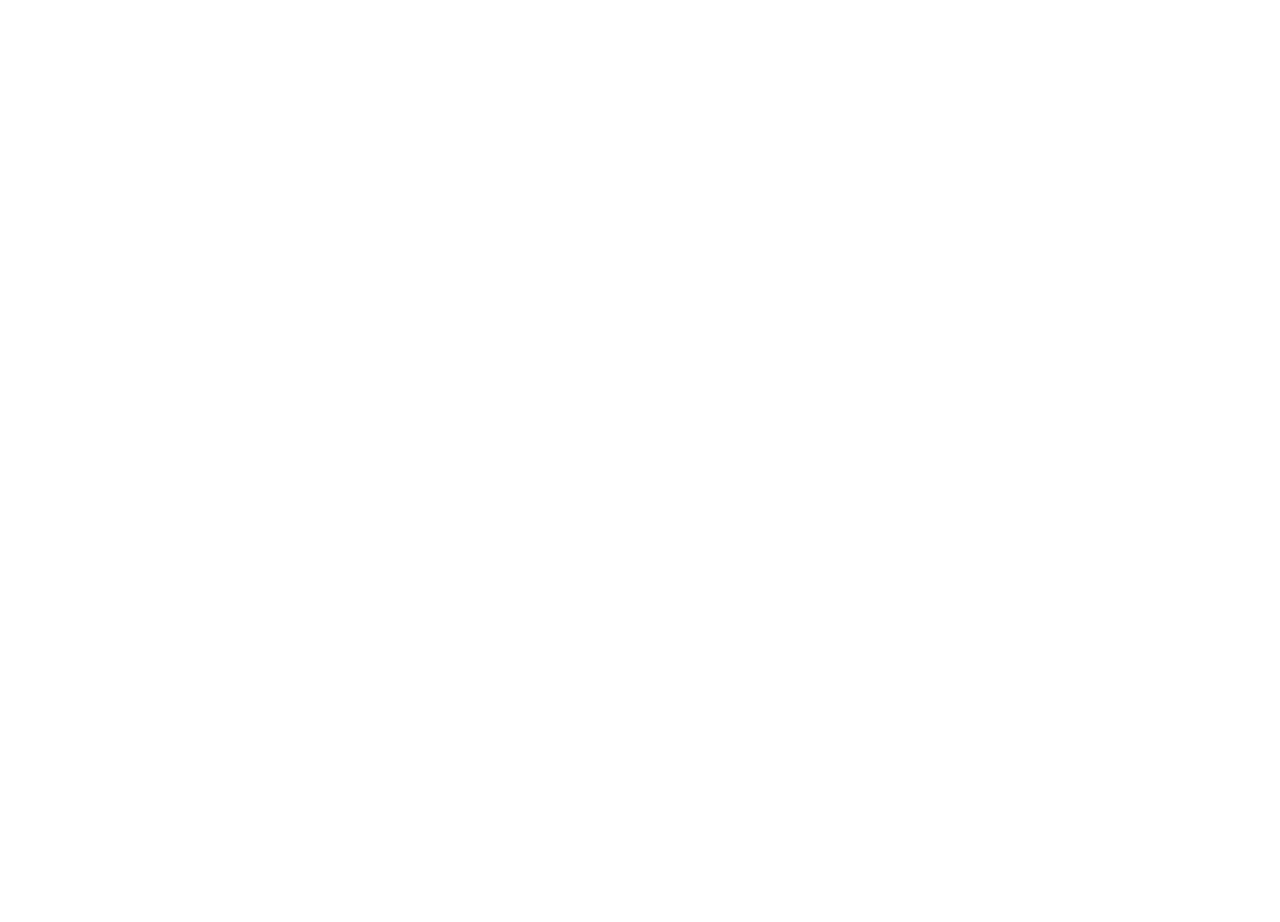
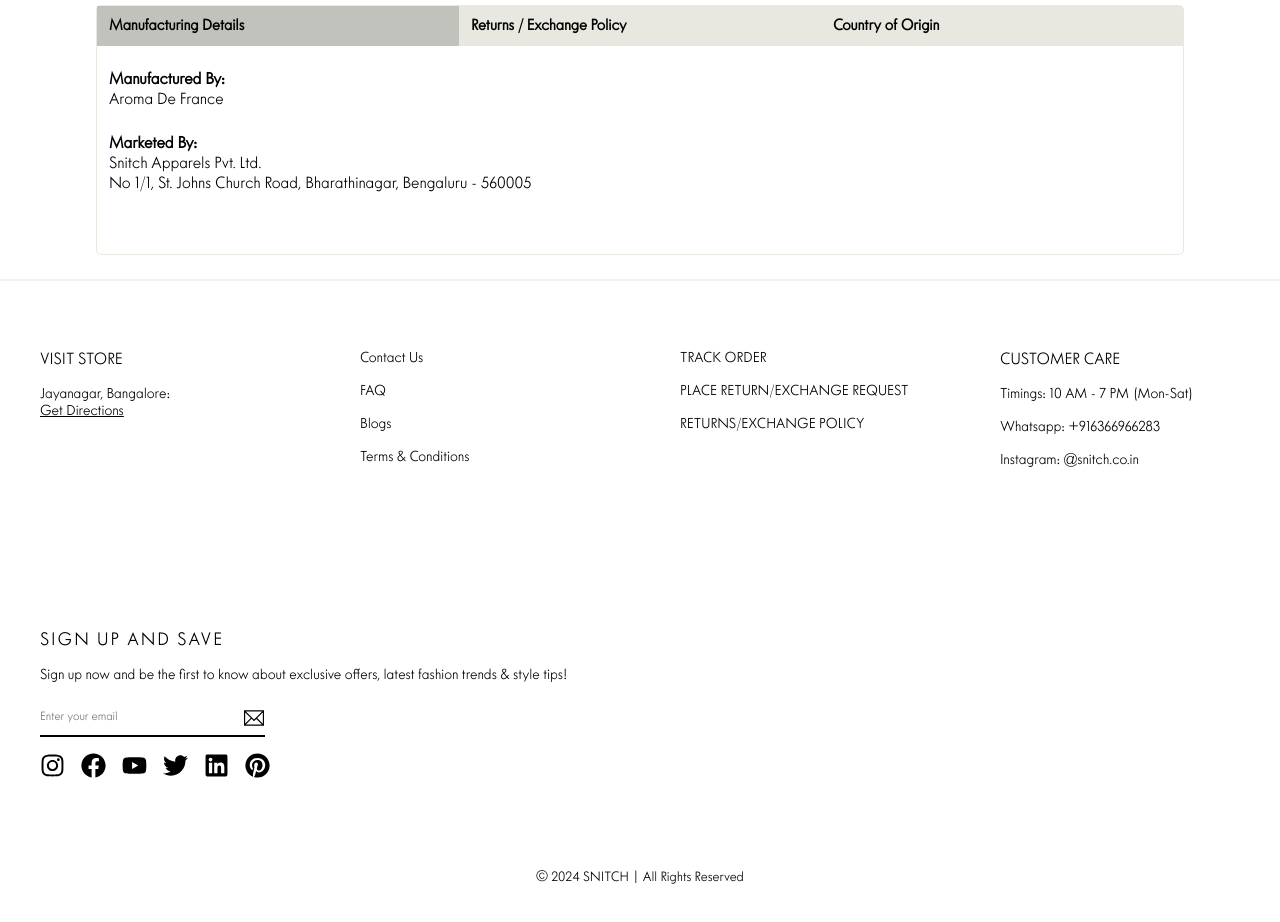
Before and after one commit to Anubhavgupta14/snitch_clone, a Next.js app: page /detail in a window 1280 px wide. Shown: the part 1560-2482 px from the top of the page. Before the commit the page ends 1006 px from the top, so only its background shows below. Built offline with nearby package versions, Linux system fonts and the light colour scheme.

Commit message:
second page complete

```diff
--- a/components/detail.jsx
+++ b/components/detail.jsx
@@ -5,8 +5,22 @@ import { FiMinus } from "react-icons/fi";
 import { IoIosArrowDown } from "react-icons/io";
 import { FaPlus } from "react-icons/fa6";
 import { CiHeart } from "react-icons/ci";
+import Footer from "../components/footer"
 
 const detail = () => {
+    const [active1, setactive1] = useState(true)
+    const [active2, setactive2] = useState(false)
+    const [active3, setactive3] = useState(false)
+    const items = [
+        {
+            name:'Colossal Checks Cream Shirt',
+            img:'https://cdn.shopify.com/s/files/1/0420/7073/7058/files/4MSS2625-01-M36.jpg?v=1705060547&width=600',
+        },
+        {
+            name: "Whiffy Blue Shirt",
+            img: "https://cdn.shopify.com/s/files/1/0420/7073/7058/files/4MSS2496-01-M14.jpg?v=1704966730&width=800"
+        }
+    ]
   const [qty, setqty] = useState(1);
   const [active, setactive] = useState(false);
   const [active_offer, setactive_offer] = useState(false);
@@ -27,6 +41,7 @@ const detail = () => {
     },
   ];
   return (
+    <>
     <div className="detail-main">
       <div className="div-photo">
         <div className="more-img">
@@ -254,6 +269,68 @@ const detail = () => {
         </div>
       </div>
     </div>
+    <div className="recent-div">
+        <div className="br3"></div>
+        <p className="p-head">RECENTLY VIEWED</p>
+        <div className="detail-items">
+            {items.map((el,i)=>(
+                <div key={i} style={{cursor:'pointer'}}>
+                    <Image src={el.img} width={250} height={380}/>
+                    <p style={{textAlign:'center'}}>{el.name}</p>
+                </div>
+            ))}
+        </div>
+        <div className="manu-detail">
+            <div className="tab">
+                <div className={active1?'tab1 bg_change':'tab1'} onClick={()=>{
+                setactive1(true);
+                setactive2(false);
+                setactive3(false);
+            }}>
+                    <p>Manufacturing Details</p>
+                </div>
+                <div className={active2?'tab1 bg_change':'tab1'} onClick={()=>{
+                setactive1(false);
+                setactive2(true);
+                setactive3(false);
+            }}>
+                    <p>Returns / Exchange Policy</p>
+                </div>
+                <div className={active3?'tab1 bg_change':'tab1'} onClick={()=>{
+                setactive1(false);
+                setactive2(false);
+                setactive3(true);
+            }}>
+                    <p>Country of Origin</p>
+                </div>
+            </div>
+            <div className={active1? 'tab2':'tab2 dis'}>
+                <div className="subtab">
+                    <p style={{fontWeight:'600'}}>Manufactured By:</p>
+                    <p>Aroma De France</p>
+                </div>
+                <div className="subtab">
+                    <p style={{fontWeight:'600'}}>Marketed By:</p>
+                    <p>Snitch Apparels Pvt. Ltd.</p>
+                    <p style={{marginBottom:'2vh'}}>No 1/1, St. Johns Church Road, Bharathinagar, Bengaluru - 560005</p>
+                </div>
+            </div>
+            <div className={active2? 'tab2':'tab2 dis'}>
+                <div className="subtab">
+                    <p>This product is not eligible for Returns or Exchanges.</p>
+                    <p>For more details on our Returns & Exchange Policies, please <span style={{fontWeight:'600'}}>click here․</span></p>
+                </div>
+            </div>
+            <div className={active3? 'tab2':'tab2 dis'}>
+                <div className="subtab">
+                    <p>India</p>
+                </div>
+            </div>
+        </div>
+        <div className="br3"></div>
+    </div>
+    <Footer/>
+    </>
   );
 };
 
--- /dev/null
+++ b/components/footer.jsx
@@ -0,0 +1,84 @@
+import React, { useState } from "react";
+import { FaPinterest } from "react-icons/fa";
+import { FaInstagram } from "react-icons/fa";
+import { FaFacebook, FaYoutube, FaTwitter, FaLinkedin } from "react-icons/fa";
+import { TfiEmail } from "react-icons/tfi";
+
+const footer = () => {
+  const [active, setactive] = useState(false);
+  return (
+    <div className="main-footer">
+      <div className="footer-detail">
+        <div className="f1">
+          <p style={{ fontSize: "18px", marginBottom: "2vh" }}>VISIT STORE</p>
+          <p>Jayanagar, Bangalore:</p>
+          <p style={{ textDecoration: "underline", cursor: "pointer" }}>
+            Get Directions
+          </p>
+        </div>
+        <div className="f1">
+          <p className="p-mar">Contact Us</p>
+          <p className="p-mar">FAQ</p>
+          <p className="p-mar">Blogs</p>
+          <p className="p-mar">Terms & Conditions</p>
+        </div>
+        <div className="f1">
+          <p className="p-mar">TRACK ORDER</p>
+          <p className="p-mar">PLACE RETURN/EXCHANGE REQUEST</p>
+          <p className="p-mar">RETURNS/EXCHANGE POLICY</p>
+        </div>
+        <div className="f1">
+          <p style={{ fontSize: "18px", marginBottom: "2vh" }}>CUSTOMER CARE</p>
+          <p className="p-mar">Timings: 10 AM - 7 PM (Mon-Sat)</p>
+          <p className="p-mar">
+            Whatsapp: <span>+916366966283</span>
+          </p>
+          <p className="p-mar">Instagram: @snitch.co.in</p>
+        </div>
+      </div>
+      <div className="sign-div">
+        <p
+          style={{
+            fontSize: "20px",
+            letterSpacing: "2px",
+            marginBottom: "2vh",
+          }}
+        >
+          SIGN UP AND SAVE
+        </p>
+        <p style={{ marginBottom: "2vh" }}>
+          Sign up now and be the first to know about exclusive offers, latest
+          fashion trends & style tips!
+        </p>
+        <div style={{ display: "flex", alignItems: "center" }}>
+          <div style={{ position: "relative" }}>
+            <input
+              className="input"
+              placeholder="Enter your email"
+              onClick={() => {
+                setactive(true);
+              }}
+            ></input>
+            <TfiEmail className={active ? "mail-logo dis" : "mail-logo"} />
+          <p className={active ? "mail-logo" : "mail-logo dis"} style={{fontSize:'18px'}}>Subscribe</p>
+          </div>
+        </div>
+        <div className="social">
+          <FaInstagram />
+          <FaFacebook />
+          <FaYoutube />
+          <FaTwitter />
+          <FaLinkedin />
+          <FaPinterest />
+        </div>
+      </div>
+      <div style={{ marginBlock: "5vh" }}>
+        <p style={{ textAlign: "center", fontSize: "15px" }}>
+          © 2024 SNITCH | All Rights Reserved
+        </p>
+      </div>
+    </div>
+  );
+};
+
+export default footer;
--- a/pages/_app.js
+++ b/pages/_app.js
@@ -2,6 +2,7 @@ import '@/styles/globals.css'
 import '@/styles/main.css'
 import '@/styles/sidenav.css'
 import '@/styles/detail.css'
+import '@/styles/footer.css'
 
 export default function App({ Component, pageProps }) {
   return <Component {...pageProps} />
--- a/styles/detail.css
+++ b/styles/detail.css
@@ -61,6 +61,12 @@
 .br2{
     width: 100%;
     margin-top: 1vh;
+    /* margin-: 4vh; */
+    border: 0.3px solid rgb(241,241,241);
+}
+.br3{
+    width: 99.9%;
+    margin-block: 3vh;
     /* margin-: 4vh; */
     border: 0.3px solid rgb(241,241,241);
 }
@@ -169,14 +175,70 @@
 .detail-btn:hover{
     background-image: linear-gradient(90deg,transparent,hsla(0,0%,100%,.25),transparent);
     content: "";
-    /* height: 100%; */
-    /* left: 150%; */
-    /* position: absolute; */
-    /* top: 0; */
-    /* transform: skew(-20deg); */
-    /* width: 200%; */
 }
 .heart{
     font-size: 25px;
     color: black;
 }
+.recent-div{
+    width: 100%;
+    height: 100vh;
+    /* border: 1px solid; */
+}
+.p-head{
+    text-align: center;
+    font-size: 25px;
+    letter-spacing: 1px;
+}
+.detail-items{
+    padding: 5vh;
+    display: flex;
+    align-items: center;
+    gap: 4vh;
+}
+.manu-detail{
+    height: 31vh;
+    margin-inline: 12vh;
+    border: 1px solid #e8e8e1;
+    border-radius: 5px;
+}
+.tab{
+    width: 100%;
+    height: 5vh;
+    display: flex;
+    align-items: center;
+    /* border: 1px solid; */
+    background-color: #e8e8e1;
+}
+.tab1{
+    width: 100%;
+    padding-left: 1.5vh;
+    height: 5vh;
+    display: flex;
+    align-items: center;
+    /* border: 1px solid; */
+    font-size: 17px;
+    font-weight: 600;
+    cursor: pointer;
+}
+.tab2{
+    width: 100%;
+    opacity: 1;
+    /* border: 1px solid; */
+}
+.active{
+    opacity: 0;
+}
+.subtab{
+    padding-left: 1.5vh;
+    margin-block:3vh;
+
+    font-size: 18px;
+}
+
+.bg_change{
+    background-color: #c2c2bc;
+}
+.tab1:hover{
+    background-color: #c2c2bc;
+}
--- /dev/null
+++ b/styles/footer.css
@@ -0,0 +1,52 @@
+.main-footer{
+    height: 80vh;
+    margin-top: 4vh;
+}
+.footer-detail{
+    width: 100%;
+    display: flex;
+    align-items: center;
+    justify-content: space-between;
+    margin-top: 5vh;
+}
+.f1{
+    width: 100%;
+    height: 25vh;
+    padding: 5vh;
+}
+.p-mar{
+    margin-bottom: 2vh;
+    cursor: pointer;
+}
+.sign-div{
+    height: 20vh;
+    padding: 5vh;
+}
+.input{
+    background-color: white;
+    border: 0;
+    font-family: myFont;
+    border-bottom: 2px solid;
+    border-bottom-color: black;
+    border-radius: 0;
+    max-width: 300px;
+    padding: 10px 45px 10px 0;
+    width: 100%;
+}
+.social{
+    margin-block: 2vh;
+    font-size: 25px;
+    display: flex;
+    gap: 2vh;
+    align-items: center;
+}
+.mail-logo{
+    font-size: 20px;
+    cursor: pointer;
+    position: absolute;
+    top: 8px;
+    right: -44px;
+}
+.sub{
+    cursor: pointer;
+}
```
